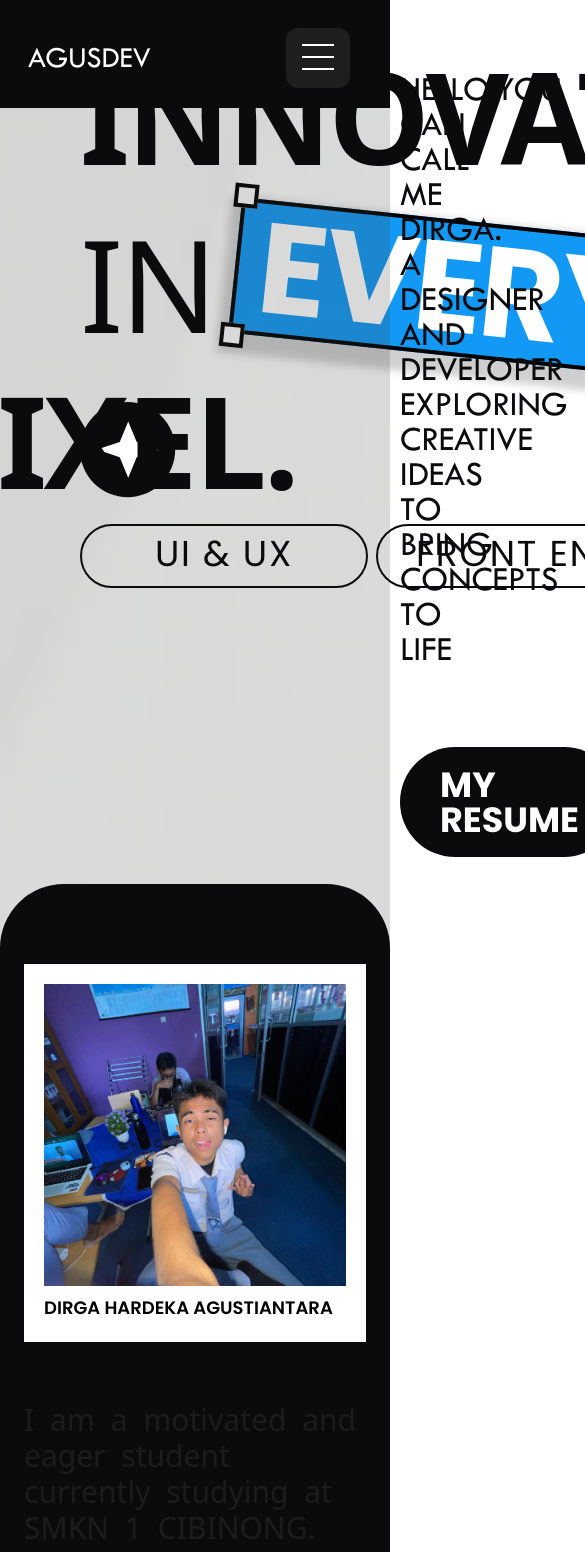
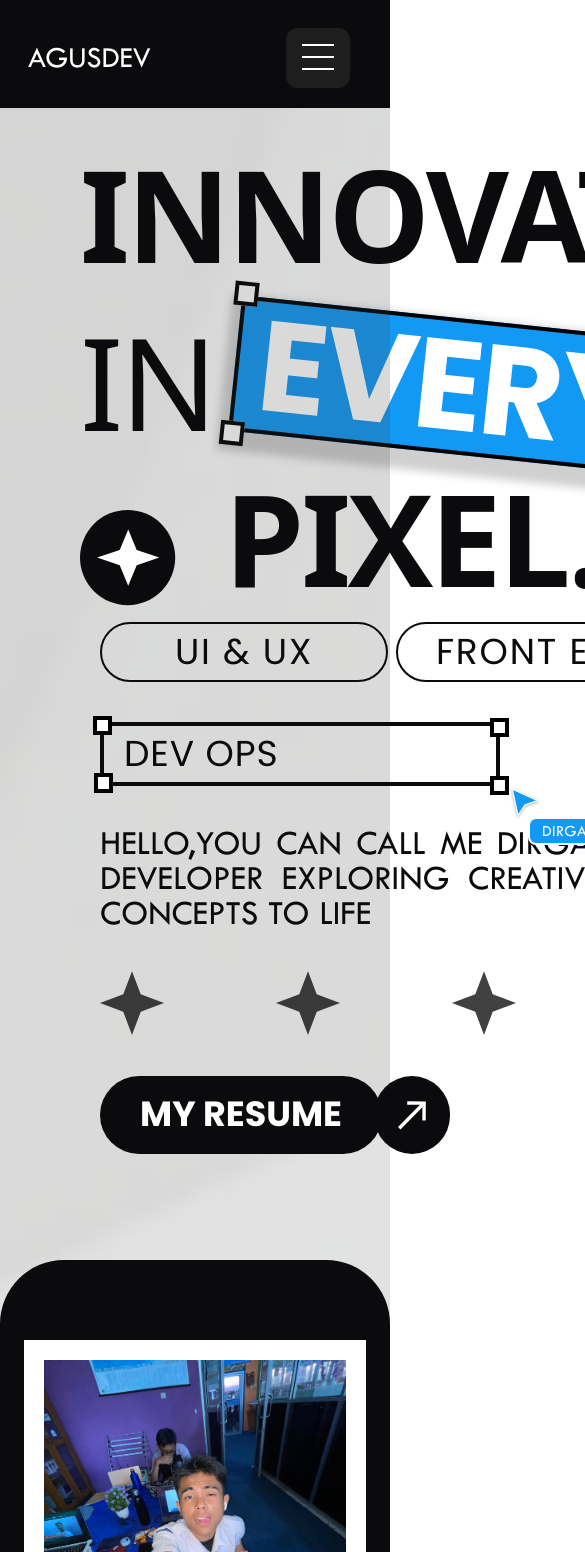
Before and after one commit to SkyzofrnDev/Portofolio-Dirga, a React (Vite) app: page / in a window 390 px wide. Shown: the top 1552 px of the page, 585 px wide, since content can reach past the window. Built offline with nearby package versions, Linux system fonts and the light colour scheme; a web font is replaced by a local one.

Commit message:
herosection responsive

```diff
--- a/src/layout/Herosection/Herosection.jsx
+++ b/src/layout/Herosection/Herosection.jsx
@@ -57,8 +57,8 @@ const Herosection = () => {
   }, []);
 
   return (
-    <div className="px-20  h-screen bg-center flex flex-col justify-center items-start text-9xl font-[750]">
-      <div className="text-[#0b0b0d] grid grid-cols-2 gap-80 mt-16 ">
+    <div className="my-52 px-20 h-screen bg-center flex flex-col justify-center items-start text-9xl font-[750]">
+      <div className="text-[#0b0b0d] xl:grid grid-cols-2 gap-80 mt-16 ">
         <div className="tracking-tight">
           <p>INNOVATION</p>
           <div className="flex mt-10">
@@ -72,6 +72,7 @@ const Herosection = () => {
           </div>
 
           <div className="grid grid-cols-2 items-center mt-5 ">
+            <div className="flex gap-36">
               <div className="w-0">
                 <svg
                   className="mt-5"
@@ -81,18 +82,22 @@ const Herosection = () => {
                   viewBox="0 0 96 96"
                   fill="none"
                 >
-                <circle cx="47.6133" cy="47.6134" r="47.6133" fill="#0b0b0d" />
+                  <circle
+                    cx="47.6133"
+                    cy="47.6134"
+                    r="47.6133"
+                    fill="#0b0b0d"
+                  />
                   <path
                     d="M48.2237 19.5338L39.7332 39.9553L17.0919 47.6134L39.7332 55.2715L48.2237 75.693L56.7142 55.2715L79.3554 47.6134L56.7142 39.9553L48.2237 19.5338Z"
                     fill="white"
                   />
                 </svg>
               </div>
-            <div className="-ml-40">
               <p className="">PIXEL.</p>
             </div>
           </div>
-          <div className="font-normal text-4xl flex gap-2 text-nowrap mt-5 relative w-full">
+          <div className="font-normal flex-wrap gap-y-10 px-5 text-4xl flex gap-2 text-nowrap mt-5 relative w-full">
             <TransButton name={"UI & UX"} />
             <TransButton name={"FRONT END"} />
             <div className="relative flex-grow">
@@ -110,7 +115,7 @@ const Herosection = () => {
           </div>
         </div>
 
-        <div className="twcen text-[35px] leading-1 tracking-normal font-normal uppercase text-justify mt-5">
+        <div className="twcen text-[35px] leading-1 tracking-normal font-normal uppercase text-justify mt-5 p-5">
           Hello,You can call me Dirga. A designer and developer exploring
           creative ideas to bring concepts to life
           <div className="flex gap-28 mt-10">
```
Lines whose indentation alone changed are shown as unchanged.
